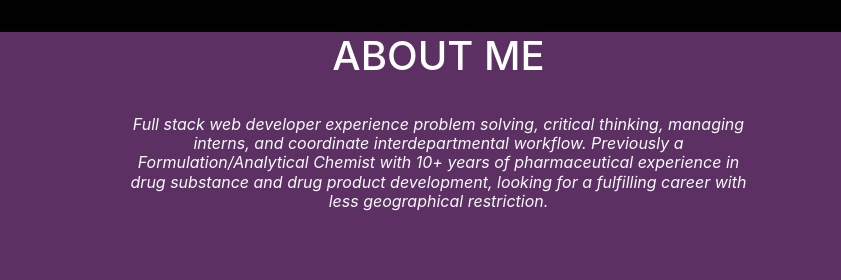
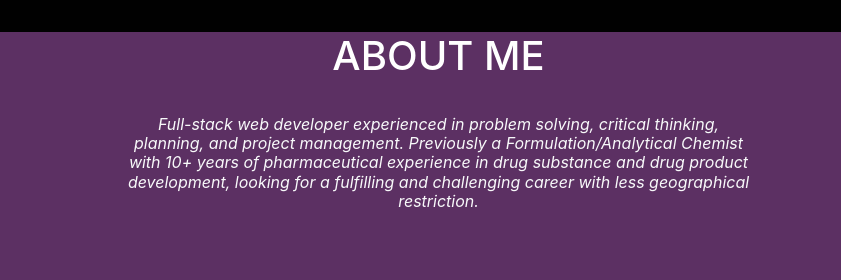
Before and after one commit to calla-mari/Portfolio, a website with bundled scripts: page index.html in a window 1280 px wide. Shown: the part 746-1026 px from the top of the page, 439-1280 px from the left. Built offline with nearby package versions, Linux system fonts and the light colour scheme; files whose address does not match are found by name; a web font is replaced by a local one.

Commit message:
update about me text, add headshot bubble in my story section

```diff
--- a/index.html
+++ b/index.html
@@ -83,7 +83,7 @@
           <div class="col-md-1"></div>
           <div class="col-md-7 text-center aboutMe" style="float: right">
             <h2 class="section-heading text-uppercase" style="color: white">About Me</h2>
-            <h3 class="section-subheading text-light">Full stack web developer experience problem solving, critical thinking, managing interns, and coordinate interdepartmental workflow.  Previously a Formulation/Analytical Chemist with 10+ years of pharmaceutical experience in drug substance and drug product development, looking for a fulfilling career with less geographical restriction. </h3>
+            <h3 class="section-subheading text-light">Full-stack web developer experienced in problem solving, critical thinking, planning, and project management.  Previously a Formulation/Analytical Chemist with 10+ years of pharmaceutical experience in drug substance and drug product development, looking for a fulfilling and challenging career with less geographical restriction. </h3>
           </br>
             <ul class="list-inline social-buttons">
               <li class="list-inline-item">
@@ -227,11 +227,11 @@
         <div class="row">
           <div class="col-lg-12">
             <ul class="timeline">
-              <!-- <li>
+              <li>
                 <div class="timeline-image">
                   <img class="rounded-circle img-fluid" src="img/headshot.jpg" alt="">
                 </div>
-              </li> -->
+              </li>
               <li class="timeline-inverted">
                 <div class="timeline-image pills">
                   <img class="rounded-circle img-fluid" src="img/about/pills.jpg" alt="">
```
